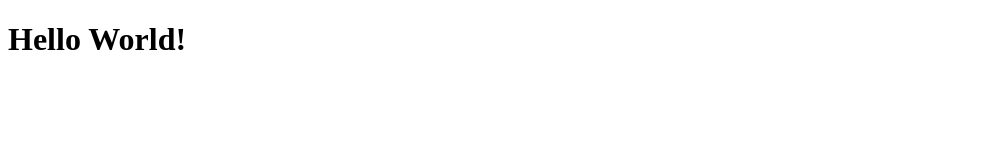
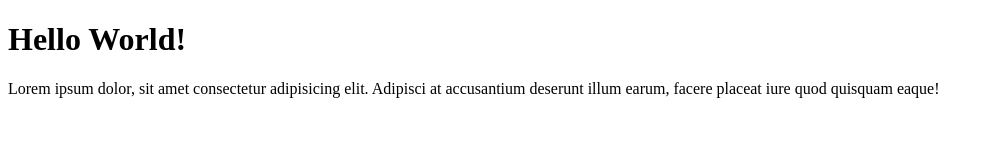
Before and after one commit to rezagw/test-remote, a plain HTML site: page index.html in a window 1280 px wide. Shown: the whole page, without its empty margins (0-993 px from the left). Drawn offline with Linux system fonts and the light colour scheme.

Commit message:
menambah paragraf

```diff
--- a/index.html
+++ b/index.html
@@ -7,5 +7,6 @@
 </head>
 <body>
     <h1>Hello World!</h1>
+    <p>Lorem ipsum dolor, sit amet consectetur adipisicing elit. Adipisci at accusantium deserunt illum earum, facere placeat iure quod quisquam eaque!</p>
 </body>
 </html>
```
